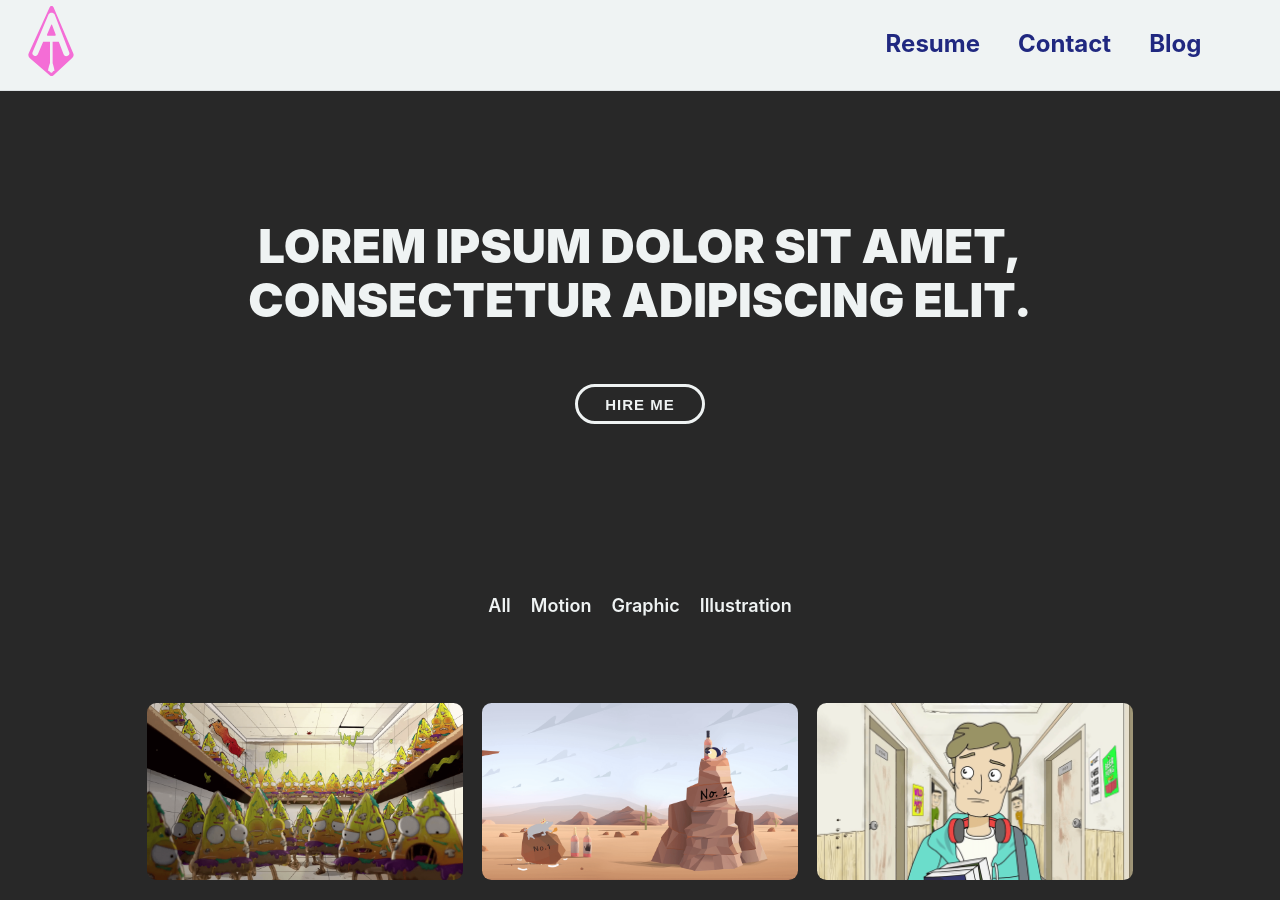
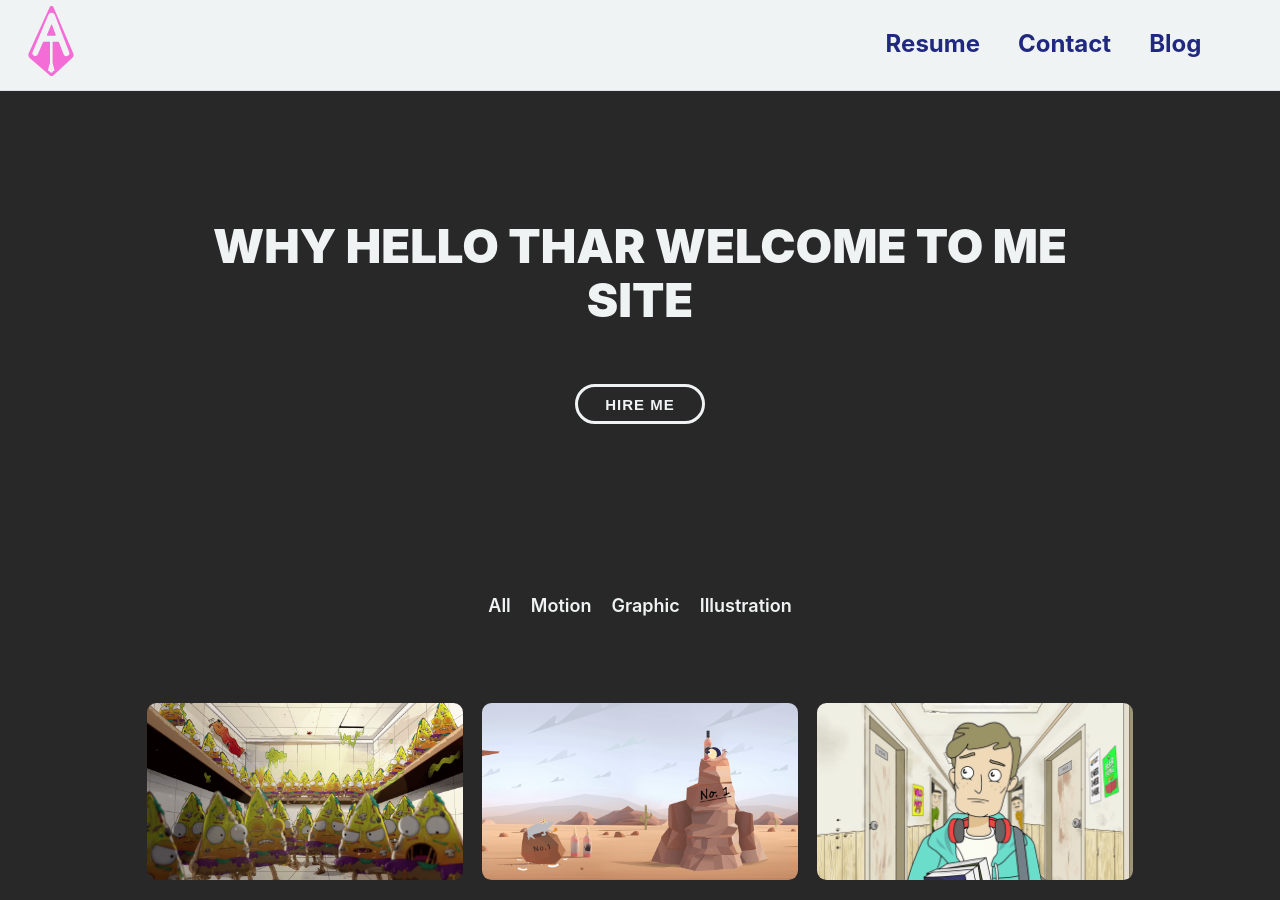
Before and after one commit to AgentPurpleLord/Will-Archer, a Jekyll site: the page built from index.html, in a window 1280 px wide and 900 px high. Built offline with Jekyll 4.4.1, drawn with Linux system fonts in a browser that asks for light colours; some web fonts are replaced.

Commit message:
Update from Forestry.io William Archer updated index.html

```diff
--- a/index.html
+++ b/index.html
@@ -4,7 +4,7 @@ nav-color: navbar--light
 title: Home
 description: Lorem ipsum dolor sit amet, consectetur adipiscing elit, sed do eiusmod
   tempor incididunt ut labore et dolore magna aliqua.
-hero: Lorem ipsum dolor sit amet, consectetur adipiscing elit.
+hero: Why hello thar welcome To me Site
 
 ---
 <section class="hero">
```
